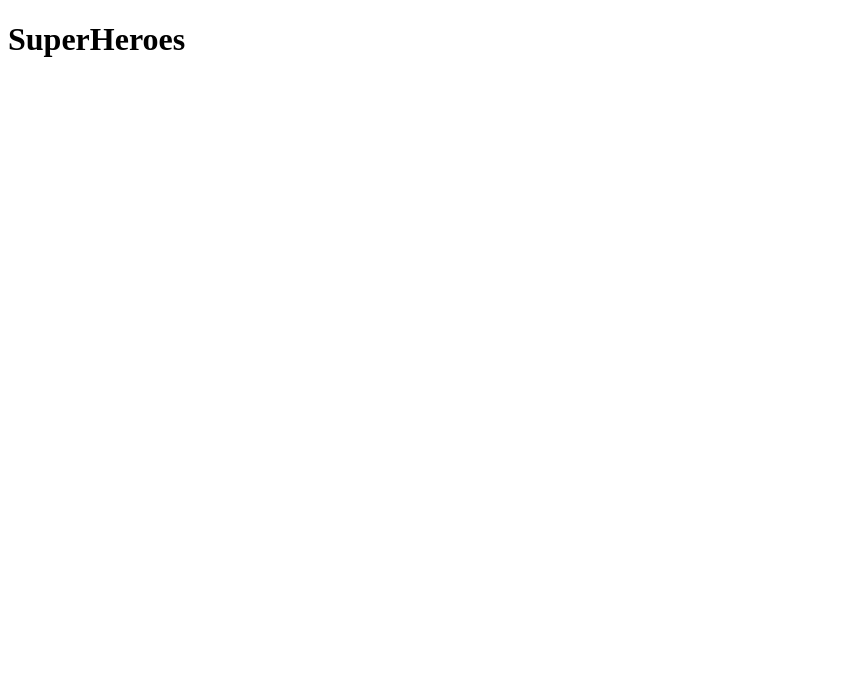
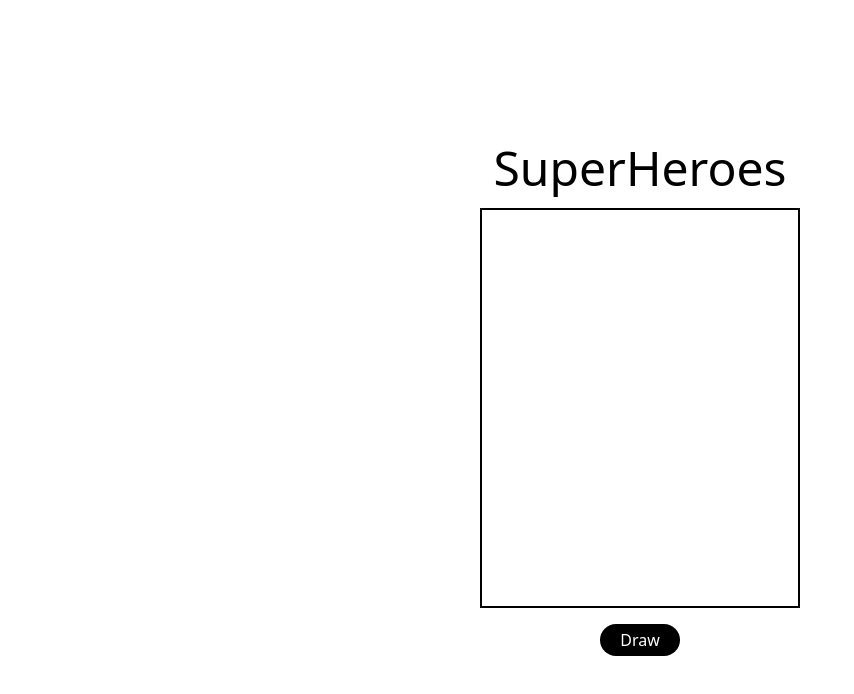
Before and after one commit to sabinolopes/superhero, a website built with Vite: page index.html in a window 1280 px wide. Shown: the whole page, without its empty margins (0-854 px from the left). Built offline with nearby package versions, Linux system fonts and the light colour scheme; some packages are replaced by stand-ins of ours.

Commit message:
First structure

```diff
--- a/index.html
+++ b/index.html
@@ -3,14 +3,17 @@
 <head>
   <meta charset="UTF-8">
   <meta name="viewport" content="width=device-width, initial-scale=1.0">
+  <link href="/dist/output.css" rel="stylesheet">
+  <link rel="stylesheet" href="src/style.css">
   <title>SuperHeroes</title>
 </head>
 <body>
-  <main>
-    <h1>SuperHeroes</h1>
-    <section>
+  <main class='flex flex-col justify-center items-center h-screen'>
+    <h1 class='text-5xl mb-4'>SuperHeroes</h1>
+    <section class='border-black border-2 w-80 h-1/2'>
 
     </section>
+    <button type='submit' class='rounded-full bg-black text-white px-5 py-1 mt-4'>Draw</button>
   </main>
   <script src="src/main.js" type='module'></script>
 </body>
--- a/package.json
+++ b/package.json
@@ -6,7 +6,9 @@
   "scripts": {
     "test": "echo \"Error: no test specified\" && exit 1",
     "dev": "vite --open",
-    "build": "vite build"
+    "build": "vite build",
+    "tailwind": "npx tailwindcss -i ./src/style.css -o ./dist/output.css --watch",
+    "start": "concurrently \"npx tailwindcss -i ./src/style.css -o ./dist/output.css --watch\" \"vite --open\""
   },
   "repository": {
     "type": "git",
@@ -30,6 +32,7 @@
   },
   "type": "module",
   "devDependencies": {
+    "concurrently": "^8.2.0",
     "tailwindcss": "^3.3.3"
   }
 }
--- /dev/null
+++ b/src/style.css
@@ -0,0 +1,3 @@
+@tailwind base;
+@tailwind components;
+@tailwind utilities;
--- a/tailwind.config.js
+++ b/tailwind.config.js
@@ -1,8 +1,8 @@
 /** @type {import('tailwindcss').Config} */
-export default {
-  content: [],
+module.exports = {
+  content: ['./src/**/*.{html,js}', './index.html'],
   theme: {
     extend: {},
   },
   plugins: [],
-}
+};
```
Also changed, not shown: dist/output.css (added), 1 other file.
